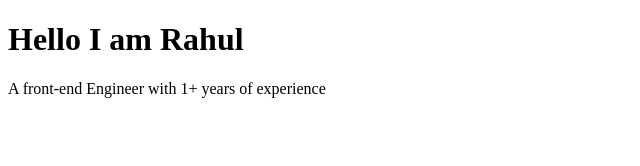
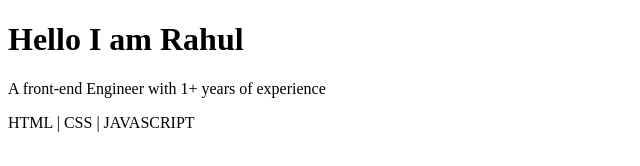
Before and after one commit to rahulbagada/Git-Practice, a plain HTML site: page index.html in a window 1280 px wide. Shown: the whole page, without its empty margins (0-640 px from the left). Drawn offline with Linux system fonts and the light colour scheme.

Commit message:
Added the experties and console statement

```diff
--- a/index.html
+++ b/index.html
@@ -9,6 +9,8 @@
     <h1>Hello I am Rahul</h1>
     <p>A front-end Engineer with 1+ years of experience</p>
 
+    <span>HTML | CSS | JAVASCRIPT</span>
+
     <script src="script.js"></script>
   </body>
 </html>
--- a/script.js
+++ b/script.js
@@ -1 +1,3 @@
 console.log("Starting script");
+
+console.log("Ending script");
```
